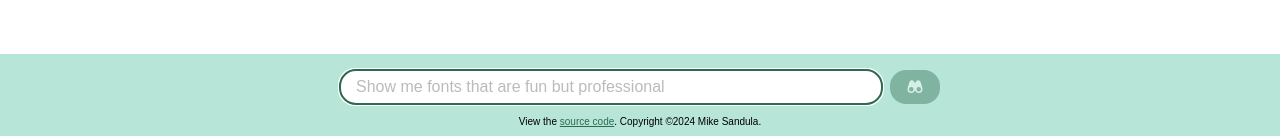
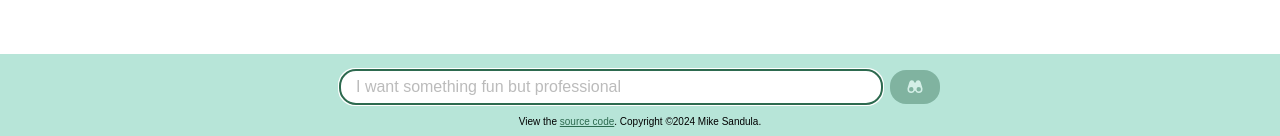
Before and after one commit to msandula12/font-finder, a React (Vite) app: page / in a window 1280 px wide. Shown: the part 661-797 px from the top of the page. Built offline with nearby package versions, Linux system fonts and the light colour scheme.

Commit message:
Update input placeholder copy

```diff
--- a/src/components/FontFinderForm.tsx
+++ b/src/components/FontFinderForm.tsx
@@ -117,7 +117,7 @@ function FontFinderForm({ setIsLoading, setMessages }: Props) {
         className={styles.input}
         onChange={updateUserPrompt}
         onKeyDown={handleKeyPress}
-        placeholder="Show me fonts that are fun but professional"
+        placeholder="I want something fun but professional"
         ref={inputRef}
         value={userPrompt}
       />
```
